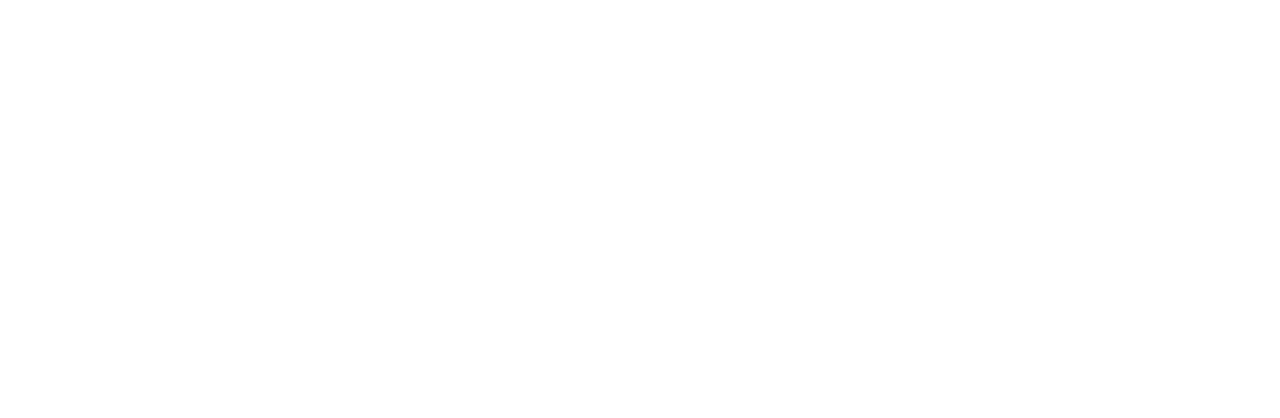
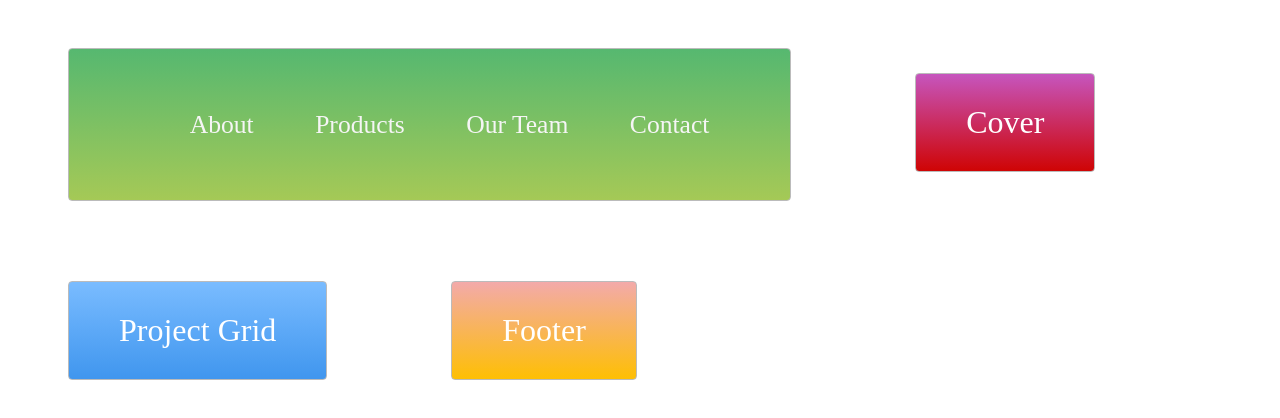
Before and after one commit to fastoch/CSS-Layout-Template, a plain HTML site: page index.html in a window 1280 px wide. Drawn offline with Linux system fonts and the light colour scheme.

Commit message:
styling the nav bar

```diff
--- a/index.html
+++ b/index.html
@@ -1,19 +1,20 @@
 <!DOCTYPE html>
-<html lang="en">
+<html>
 <head>
-  <meta charset="UTF-8">
-  <meta name="viewport" content="width=device-width, initial-scale=1.0">
-  <title>CSS Layout Template</title>
+  <title>Layout Master</title>
+  <link rel="stylesheet" type="text/css" href="./style.css">
 </head>
 <body>
-  <header>
-
-  </header>
-  <main>
-
-  </main>
-  <footer>
-
-  </footer>
+  <nav class="zone green">
+    <ul class="main-nav">
+      <li><a href="">About</a></li>
+      <li><a href="">Products</a></li>
+      <li><a href="">Our Team</a></li>
+      <li class="push"><a href="">Contact</a></li>
+    </ul>
+  </nav>
+  <div class="zone red">Cover</div>
+  <div class="zone blue">Project Grid</div>
+  <div class="zone yellow">Footer</div>
 </body>
 </html>
--- a/style.css
+++ b/style.css
@@ -0,0 +1,88 @@
+.zone {
+    padding:30px 50px;
+    margin:40px 60px;
+    cursor:pointer;
+    display:inline-block;
+    color:#FFF;
+    font-size:2em;
+    border-radius:4px;
+    border:1px solid #bbb;
+    transition: all 0.3s linear;
+}
+
+.zone:hover {
+    -webkit-box-shadow:rgba(0,0,0,0.8) 0px 5px 15px, inset rgba(0,0,0,0.15) 0px -10px 20px;
+    -moz-box-shadow:rgba(0,0,0,0.8) 0px 5px 15px, inset rgba(0,0,0,0.15) 0px -10px 20px;
+    -o-box-shadow:rgba(0,0,0,0.8) 0px 5px 15px, inset rgba(0,0,0,0.15) 0px -10px 20px;
+    box-shadow:rgba(0,0,0,0.8) 0px 5px 15px, inset rgba(0,0,0,0.15) 0px -10px 20px;
+}
+
+/* NAVBAR */
+.main-nav {
+  display: flex;
+  list-style: none; /* removes bullet points from the unorrdered list */
+  font-size: 0.8em;
+  margin: 0;
+}
+
+li {
+  padding: 1.2em;
+}
+
+a {
+  color: #f5f5f5;
+  text-decoration: none; /* removes the underline from the links */
+}
+
+/*https://paulund.co.uk/how-to-create-shiny-css-buttons*/
+/***********************************************************************
+ *  Green Background
+ **********************************************************************/
+.green{
+    background: #56B870; /* Old browsers */
+    background: -moz-linear-gradient(top, #56B870 0%, #a5c956 100%); /* FF3.6+ */
+    background: -webkit-gradient(linear, left top, left bottom, color-stop(0%,#56B870), color-stop(100%,#a5c956)); /* Chrome,Safari4+ */
+    background: -webkit-linear-gradient(top, #56B870 0%,#a5c956 100%); /* Chrome10+,Safari5.1+ */
+    background: -o-linear-gradient(top, #56B870 0%,#a5c956 100%); /* Opera 11.10+ */
+    background: -ms-linear-gradient(top, #56B870 0%,#a5c956 100%); /* IE10+ */
+    background: linear-gradient(top, #56B870 0%,#a5c956 100%); /* W3C */
+}
+
+/***********************************************************************
+ *  Red Background
+ **********************************************************************/
+.red{
+    background: #C655BE; /* Old browsers */
+    background: -moz-linear-gradient(top, #C655BE 0%, #cf0404 100%); /* FF3.6+ */
+    background: -webkit-gradient(linear, left top, left bottom, color-stop(0%,#C655BE), color-stop(100%,#cf0404)); /* Chrome,Safari4+ */
+    background: -webkit-linear-gradient(top, #C655BE 0%,#cf0404 100%); /* Chrome10+,Safari5.1+ */
+    background: -o-linear-gradient(top, #C655BE 0%,#cf0404 100%); /* Opera 11.10+ */
+    background: -ms-linear-gradient(top, #C655BE 0%,#cf0404 100%); /* IE10+ */
+    background: linear-gradient(top, #C655BE 0%,#cf0404 100%); /* W3C */
+}
+
+/***********************************************************************
+ *  Yellow Background
+ **********************************************************************/
+.yellow{
+    background: #F3AAAA; /* Old browsers */
+    background: -moz-linear-gradient(top, #F3AAAA 0%, #febf04 100%); /* FF3.6+ */
+    background: -webkit-gradient(linear, left top, left bottom, color-stop(0%,#F3AAAA), color-stop(100%,#febf04)); /* Chrome,Safari4+ */
+    background: -webkit-linear-gradient(top, #F3AAAA 0%,#febf04 100%); /* Chrome10+,Safari5.1+ */
+    background: -o-linear-gradient(top, #F3AAAA 0%,#febf04 100%); /* Opera 11.10+ */
+    background: -ms-linear-gradient(top, #F3AAAA 0%,#febf04 100%); /* IE10+ */
+    background: linear-gradient(top, #F3AAAA 0%,#febf04 100%); /* W3C */
+}
+
+/***********************************************************************
+ *  Blue Background
+ **********************************************************************/
+.blue{
+    background: #7abcff; /* Old browsers */
+    background: -moz-linear-gradient(top, #7abcff 0%, #60abf8 44%, #4096ee 100%); /* FF3.6+ */
+    background: -webkit-gradient(linear, left top, left bottom, color-stop(0%,#7abcff), color-stop(44%,#60abf8), color-stop(100%,#4096ee)); /* Chrome,Safari4+ */
+    background: -webkit-linear-gradient(top, #7abcff 0%,#60abf8 44%,#4096ee 100%); /* Chrome10+,Safari5.1+ */
+    background: -o-linear-gradient(top, #7abcff 0%,#60abf8 44%,#4096ee 100%); /* Opera 11.10+ */
+    background: -ms-linear-gradient(top, #7abcff 0%,#60abf8 44%,#4096ee 100%); /* IE10+ */
+    background: linear-gradient(top, #7abcff 0%,#60abf8 44%,#4096ee 100%); /* W3C */
+}
```
Also changed, not shown: img/data_storage_2_2.png (added), img/desktop_analytics_2.png (added), img/files_2.png (added), img/monitor_coding_2.png (added), img/monitor_settings_2.png (added), img/server_2_2.png (added), img/server_3.png (added), img/server_safe_2.png (added), img/undraw.png (added), 1 other file.
